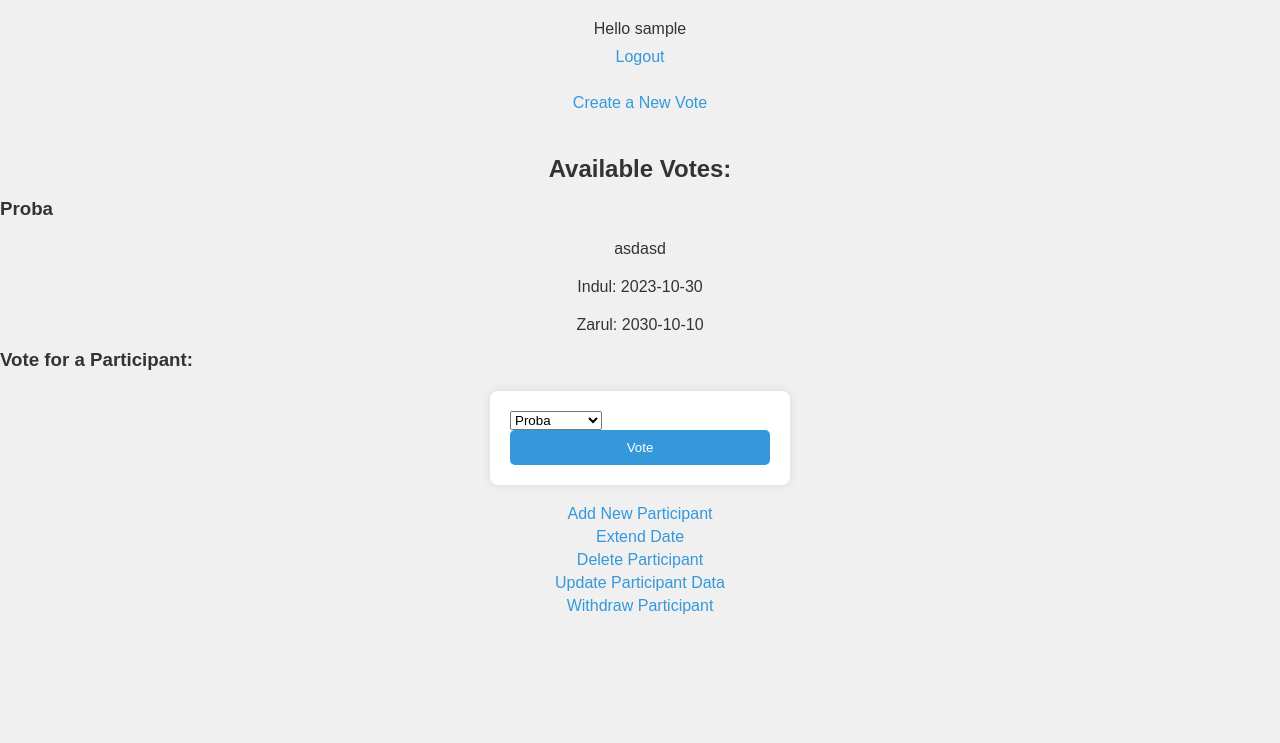
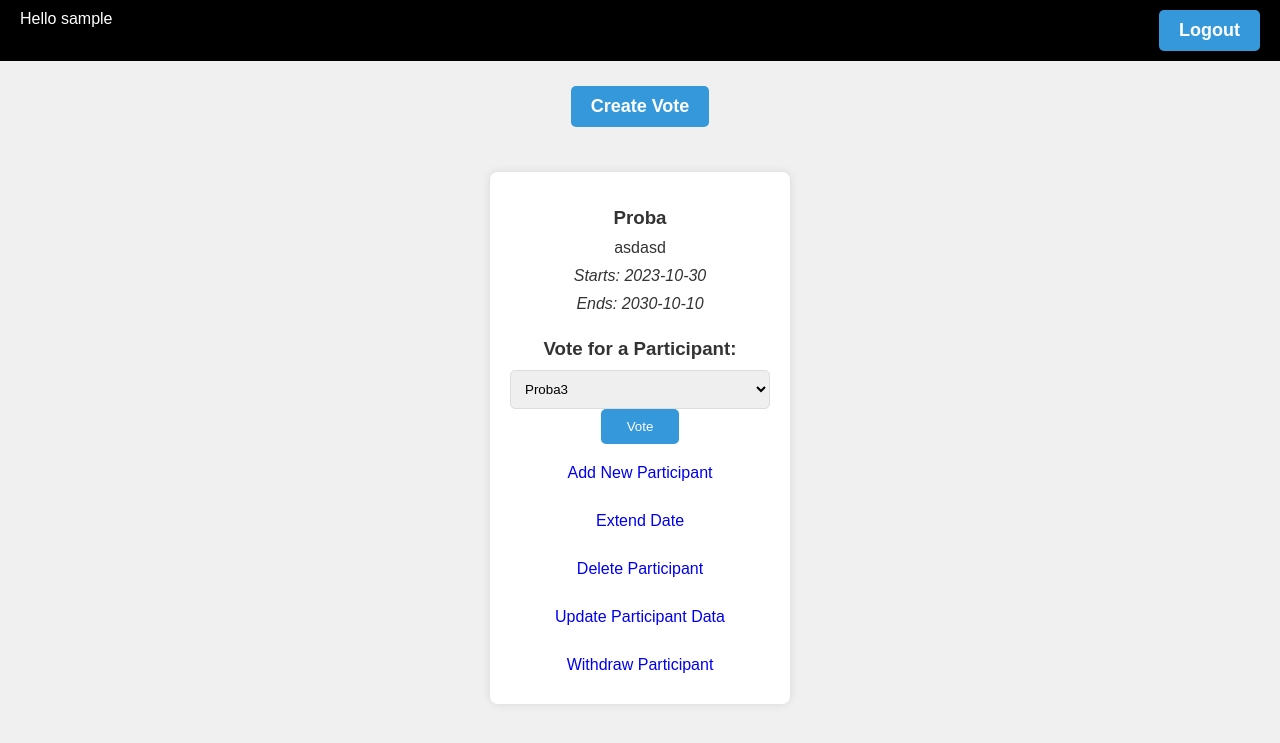
Before and after one commit to nemethzozzi/VotingWebsite, a PHP site: page /homepage.php in a window 1280 px wide. Shown: the top 743 px of the page. Run offline with PHP 8.4, Linux system fonts and the light colour scheme; the visitor is signed in with stand-in values (Sample User, id 1); data comes from the database, SQL or seed files in the repository.

Commit message:
css is 75% done

```diff
--- a/add_new_participant.php
+++ b/add_new_participant.php
@@ -77,6 +77,6 @@ if ($_SERVER["REQUEST_METHOD"] == "POST") {
         Program: <input type="text" name="program" required><br><br>
         <input type="submit" value="Add Participant">
     </form>
-    <a href="homepage.php">Back to Homepage</a>
+    <p><a href="homepage.php">Go back to homepage</a></p>
 </body>
 </html>
--- a/add_participant.php
+++ b/add_participant.php
@@ -56,7 +56,6 @@ if ($_SERVER["REQUEST_METHOD"] == "POST") {
     <title>Add Participant</title>
 </head>
 <body>
-
     <h2>Add Participant</h2>
 
     <form method="post" action="add_participant.php">
--- a/create_vote.php
+++ b/create_vote.php
@@ -88,11 +88,6 @@ if ($_SERVER["REQUEST_METHOD"] == "POST") {
 
 // Close the database connection
 $conn->close();
-echo '<script type="text/javascript">
-setTimeout(function() {
-    window.location = "homepage.php";
-}, 3000);
-</script>';
 ?>
 
 
--- a/extend_date.php
+++ b/extend_date.php
@@ -66,7 +66,7 @@ if (isset($_SESSION['email'])) {
     if ($canExtendDate) {
         echo '<h2>Extend Date</h2>';
         echo '<form method="post" action="extend_date.php?vote_id=' . $_GET['vote_id'] . '">';
-        echo 'New Zarul Date: <input type="date" name="new_zarul_date" required>';
+        echo 'New Ends Date: <input type="date" name="new_zarul_date" required>';
         echo '<input type="submit" value="Extend Date">';
         echo '</form>';
     }
--- /dev/null
+++ b/homepage.css
@@ -0,0 +1,167 @@
+/* style.css */
+
+/* Reset default styles */
+* {
+    margin: 0;
+    padding: 0;
+    box-sizing: border-box;
+}
+
+body {
+    font-family: Arial, sans-serif;
+    background-color: #f0f0f0;
+    margin: 0;
+    padding: 0;
+    color: #333;
+}
+
+header {
+    background-color: #000000;
+    color: #fff;
+    padding: 10px 20px;
+    text-align: center;
+    display: flex;
+    justify-content: space-between; /* To push the logout link to the right corner */
+}
+
+.greeting {
+    order: 1;
+}
+
+.links {
+    order: 2;
+}
+
+.login-signup-container {
+    display: flex;
+    gap: 10px; /* Adjust the spacing between "Login" and "Signup" */
+}
+
+.login-link, .signup-link, .logout-link {
+    text-decoration: none; /* Remove the underline */
+    color: #fff; /* Set the text color to white */
+}
+
+.create-vote-container {
+    text-align: center; /* Center the content horizontally */
+    margin: 25px auto; /* Adjust top margin and center horizontally */
+    max-width: 150px; /* Set a maximum width for the container */
+}
+
+.create-vote-button {
+    display: inline-block; /* Use inline-block for the button */
+    padding: 10px 20px;
+    border: none;
+    border-radius: 5px;
+    text-align: center;
+    text-decoration: none;
+    background-color: #3498db;
+    color: #fff; /* Set text color to white */
+    font-weight: 600;
+    font-size: 18px;
+    margin: 0 auto; /* Center the button horizontally */
+}
+
+
+
+.votes-container {
+    display: flex;
+    flex-wrap: wrap;
+    justify-content: space-around;
+}
+
+.vote {
+    width: 300px;
+    margin: 20px;
+    padding: 20px;
+    background: #fff;
+    border-radius: 8px;
+    box-shadow: 0 0 10px 0 rgba(0, 0, 0, 0.1);
+    text-align: center;
+    display: flex;
+    flex-direction: column; /* Stack the buttons vertically */
+    justify-content: space-between; /* Push buttons to the bottom */
+}
+
+
+.vote-title {
+    color: #333;
+    margin: 15px 0 10px;
+}
+
+.vote-description {
+    margin-bottom: 10px;
+}
+
+.vote-start, .vote-end {
+    font-style: italic;
+    margin-bottom: 10px;
+}
+
+.section-title {
+    color: #333;
+    margin: 15px 0 10px;
+}
+
+.vote-form {
+    width: 100%;
+    text-align: center;
+}
+
+.participant-select {
+    width: 100%;
+    padding: 10px;
+    border: 1px solid #ddd;
+    border-radius: 5px;
+    outline: none;
+}
+
+.button {
+    display: block;
+    width: 100%;
+    padding: 10px;
+    border: none;
+    border-radius: 5px;
+    text-align: center;
+    margin-top: 10px;
+    text-decoration: none;
+}
+
+.primary-button {
+    margin: 0 auto;
+    width: 30%;
+    background: #3498db;
+    color: #fff;
+    cursor: pointer;
+}
+
+.create-vote-button:hover, .primary-button:hover {
+    background: #2980b9;
+}
+
+.login-signup-container, .logout-form {
+    display: inline; /* Display the button inline with other elements */
+    margin-left: 10px; /* Add some spacing to the left of the button */
+}
+
+.login-button, .signup-button, .logout-button {
+    padding: 10px 20px;
+    border: none;
+    border-radius: 5px;
+    text-align: center;
+    text-decoration: none;
+    background-color: #3498db;
+    color: #fff;
+    cursor: pointer;
+    font-weight: 600;
+    font-size: 18px;
+}
+
+.login-button:hover, .signup-button:hover, .logout-button:hover {
+    background-color: #2980b9;
+    text-decoration: none;
+}
+
+
+
+/* Add your additional styling here as needed */
--- a/homepage.php
+++ b/homepage.php
@@ -20,100 +20,132 @@ session_start();
 <!DOCTYPE html>
 <html>
 <head>
-    <link rel="stylesheet" type="text/css" href="style.css">
+    <link rel="stylesheet" type="text/css" href="homepage.css">
     <title>Voting Website</title>
 </head>
 <body>
+<header class="header">
+    <div class="greeting">
         <?php
         // Check if the user is logged in or not
         if (isset($_SESSION['email'])) {
-        // User is logged in, display a link to logout.php
-        echo '<p>Hello ' . $_SESSION['username'] . '</p>';
-        echo '<a href="logout.php">Logout</a><br>';
-        echo '<a href="create_vote.php">Create a New Vote</a><br>';
+            // User is logged in, display a greeting and the username
+            echo 'Hello ' . $_SESSION['username'];
+        }
+        ?>
+    </div>
+    <div class="links">
+        <?php
+        if (isset($_SESSION['email'])) {
+            // User is logged in, display the Logout link
+            echo '<form action="logout.php" method="post" class="logout-form">';
+            echo '<button type="submit" class="logout-button">Logout</button>';
+            echo '</form>';
+        } else {
+            // User is not logged in, display links to login.php and signup.php
+            echo '<div class="login-signup-container">';
+            echo '<button class="login-button"><a href="login.php">Login</a></button>';
+            echo '<button class="signup-button"><a href="signup.php">Signup</a></button>';
+            echo '</div>';
+        }
+        ?>
+    </div>
+</header>
 
-        // Display a list of available votes
+    <div class="create-vote-container">
+        <?php
+            if (isset($_SESSION['email'])) {
+                echo '</select>';
+                echo '<a class="create-vote-button" href="create_vote.php">Create Vote</a>';
+                echo '</form>';
+
+            }
+        ?>
+    </div>
+    <div class="votes-container">
+        <?php
+        // Check if the user is logged in
+        if (isset($_SESSION['email'])) {
+            // User is logged in, display available votes
             $query = "SELECT * FROM szavazas";
             $result = $conn->query($query);
 
             if ($result->num_rows > 0) {
-            echo '<h2>Available Votes:</h2>';
                 while ($row = $result->fetch_assoc()) {
-                echo '<h3>' . $row['Megnevezes'] . '</h3>';
-                echo '<p>' . $row['Leiras'] . '</p<br>';
-                echo '<p>Indul: ' . $row['Indul'] . '</p>';
-                echo '<p>Zarul: ' . $row['Zarul'] . '</p>';
+                    echo '<div class="vote">';
+                    echo '<h3 class="vote-title">' . $row['Megnevezes'] . '</h3>';
+                    echo '<p class="vote-description">' . $row['Leiras'] . '</p>';
+                    echo '<p class="vote-start">Starts: ' . $row['Indul'] . '</p>';
+                    echo '<p class="vote-end">Ends: ' . $row['Zarul'] . '</p>';
 
-                // Display voting results if the vote is closed
+                    // Check if the vote is closed
                     $currentDate = date('Y-m-d');
                     if ($currentDate > $row['Zarul']) {
-                    echo '<h3>Voting Results:</h3>';
+                        echo '<h3 class="section-title">Voting Results:</h3>';
                         // Fetch and display voting results here
                     } else {
                         // Voting form
-                    echo '<h3>Vote for a Participant:</h3>';
-                    echo '<form action="add_vote.php" method="post">';
+                        echo '<h3 class="section-title">Vote for a Participant:</h3>';
+                        echo '<form action="add_vote.php" method="post" class="vote-form">';
                         echo '<input type="hidden" name="vote_id" value="' . $row['Szavazas kod'] . '">';
-                    echo '<select name="selected_participant">';
-                    // Create options for participants here
-                    $participants = explode(',', $row['Jeloltek']);
-                    foreach ($participants as $participant) {
-                        echo '<option value="' . $participant . '">' . $participant . '</option>';
-                        $addParticipantQuery = "SELECT `Nev` FROM jelolt WHERE `Szavazas kod` = ?";
-                        if ($stmt = $conn->prepare($addParticipantQuery)) {
+                        echo '<select name="selected_participant" class="participant-select">';
+
+                        // Retrieve newly added participants for this vote
+                        $newParticipantsQuery = "SELECT `Nev` FROM jelolt WHERE `Szavazas kod` = ?";
+                        if ($stmt = $conn->prepare($newParticipantsQuery)) {
                             $stmt->bind_param("i", $row['Szavazas kod']);
                             $stmt->execute();
-                            $participantsResult = $stmt->get_result();
-                            $stmt->close();
+                            $newParticipantsResult = $stmt->get_result();
+
+                            while ($newParticipantRow = $newParticipantsResult->fetch_assoc()) {
+                                // Combine and display the newly added participants
+                                echo '<option value="' . $newParticipantRow['Nev'] . '">' . $newParticipantRow['Nev'] . '</option>';
+                            }
                         }
 
-                        while ($participantRow = $participantsResult->fetch_assoc()) {
-                            echo '<option value="' . $participantRow['Nev'] . '">' . $participantRow['Nev'] . '</option>';
-                        }
-                    }
                         echo '</select>';
-                    echo '<input type="submit" value="Vote">';
+                        echo '<input type="submit" value="Vote" class="button primary-button">';
                         echo '</form>';
 
-                    echo '<a href="add_new_participant.php?vote_id=' . $row['Szavazas kod'] . '">Add New Participant</a>';
-                    echo '<a href="extend_date.php?vote_id=' . $row['Szavazas kod'] . '">Extend Date</a>';
-                    echo '<a href="delete_participant.php?vote_id=' . $row['Szavazas kod'] . '">Delete Participant</a>';
-                    echo '<a href="update_participant.php?vote_id=' . $row['Szavazas kod'] . '">Update Participant Data</a>';
-                    echo '<a href="withdraw_participant.php?vote_id=' . $row['Szavazas kod'] . '">Withdraw Participant</a>';
-
+                        echo '<a href="add_new_participant.php?vote_id=' . $row['Szavazas kod'] . '" class="button">Add New Participant</a>';
+                        echo '<a href="extend_date.php?vote_id=' . $row['Szavazas kod'] . '" class="button">Extend Date</a>';
+                        echo '<a href="delete_participant.php?vote_id=' . $row['Szavazas kod'] . '" class="button">Delete Participant</a>';
+                        echo '<a href="update_participant.php?vote_id=' . $row['Szavazas kod'] . '" class="button">Update Participant Data</a>';
+                        echo '<a href="withdraw_participant.php?vote_id=' . $row['Szavazas kod'] . '" class="button">Withdraw Participant</a>';
                     }
+                    echo '</div>';
                 }
             } else {
-            echo 'No available votes.';
+                echo '<h2>No available votes.</h2>';
             }
         } else {
-        // User is not logged in, display links to login.php and signup.php
-        echo '<li><a href="login.php">Login</a></li>';
-        echo '<li><a href="signup.php">Signup</a></li>';
+
 
             // Display a list of available votes for non-logged users
             $query = "SELECT * FROM szavazas";
             $result = $conn->query($query);
 
             if ($result->num_rows > 0) {
-            echo '<h2>Available Votes:</h2>';
                 while ($row = $result->fetch_assoc()) {
-                echo '<h3>' . $row['Megnevezes'] . '</h3>';
-                echo '<p>' . $row['Leiras'] . '</p><br>';
-                echo '<p>Indul: ' . $row['Indul'] . '</p>';
-                echo '<p>Zarul: ' . $row['Zarul'] . '</p';
+                    echo '<div class="vote">';
+                    echo '<h3 class="vote-title">' . $row['Megnevezes'] . '</h3>';
+                    echo '<p class="vote-description">' . $row['Leiras'] . '</p>';
+                    echo '<p class="vote-start">Indul: ' . $row['Indul'] . '</p>';
+                    echo '<p class="vote-end">Zarul: ' . $row['Zarul'] . '</p>';
 
-                // Display voting results if the vote is closed
+                    // Check if the vote is closed
                     $currentDate = date('Y-m-d');
                     if ($currentDate > $row['Zarul']) {
-                    echo '<h3>Voting Results:</h3>';
+                        echo '<h3 class="section-title">Voting Results:</h3>';
                         // Fetch and display voting results here
                     }
+                    echo '</div>';
                 }
             } else {
-            echo 'No available votes.';
+                echo '<h2>No available votes.</h2>';
             }
         }
         ?>
+    </div>
 </body>
 </html>
--- a/style.css
+++ b/style.css
@@ -13,33 +13,6 @@ body {
     margin: 0;
     padding: 0;
     color: #333;
-}
-
-header {
-    background-color: #3498db;
-    color: #fff;
-    padding: 10px 0;
-    text-align: center;
-}
-
-nav {
-    display: flex;
-    justify-content: space-between;
-    align-items: center;
-    max-width: 960px;
-    margin: 0 auto;
-    padding: 0 20px;
-}
-
-.logout-link, .login-link, .signup-link {
-    text-decoration: none;
-    color: #fff;
-    font-weight: 600;
-    font-size: 18px;
-}
-
-.logout-link {
-    margin-left: auto;
 }
 
 h2 {
@@ -129,79 +102,7 @@ p {
     margin-bottom: 10px;
 }
 
-/* Styles for Voting Section */
-.greeting {
-    text-align: center;
-    margin-top: 20px;
-}
 
-.votes-container {
-    display: flex;
-    flex-wrap: wrap;
-    justify-content: space-around;
-}
 
-.vote {
-    width: 300px;
-    margin: 20px;
-    padding: 20px;
-    background: #fff;
-    border-radius: 8px;
-    box-shadow: 0 0 10px 0 rgba(0, 0, 0, 0.1);
-    text-align: center;
-}
-
-.vote-title {
-    color: #333;
-    margin: 15px 0 10px;
-}
-
-.vote-description {
-    margin-bottom: 10px;
-}
-
-.vote-start, .vote-end {
-    font-style: italic;
-    margin-bottom: 10px;
-}
-
-.section-title {
-    color: #333;
-    margin: 15px 0 10px;
-}
-
-.vote-form {
-    width: 100%;
-    text-align: center;
-}
-
-.participant-select {
-    width: 100%;
-    padding: 10px;
-    border: 1px solid #ddd;
-    border-radius: 5px;
-    outline: none;
-}
-
-.button {
-    display: block;
-    width: 100%;
-    padding: 10px;
-    border: none;
-    border-radius: 5px;
-    text-align: center;
-    margin-top: 10px;
-    text-decoration: none;
-}
-
-.primary-button {
-    background: #3498db;
-    color: #fff;
-    cursor: pointer;
-}
-
-.primary-button:hover {
-    background: #2980b9;
-}
 
 /* Add your additional styling here as needed */
--- a/update_participant.php
+++ b/update_participant.php
@@ -100,5 +100,6 @@ if (isset($_GET['vote_id'])) {
 
         <input type="submit" value="Update Participant Data">
     </form>
+    <p><a href="homepage.php">Go back to homepage</a></p>
 </body>
 </html>
--- a/withdraw_participant.php
+++ b/withdraw_participant.php
@@ -79,5 +79,6 @@ if (isset($_GET['vote_id'])) {
 
         <input type="submit" value="Withdraw Participant">
     </form>
+    <p><a href="homepage.php">Go back to homepage</a></p>
 </body>
 </html>
```
Lines whose indentation alone changed are shown as unchanged.
